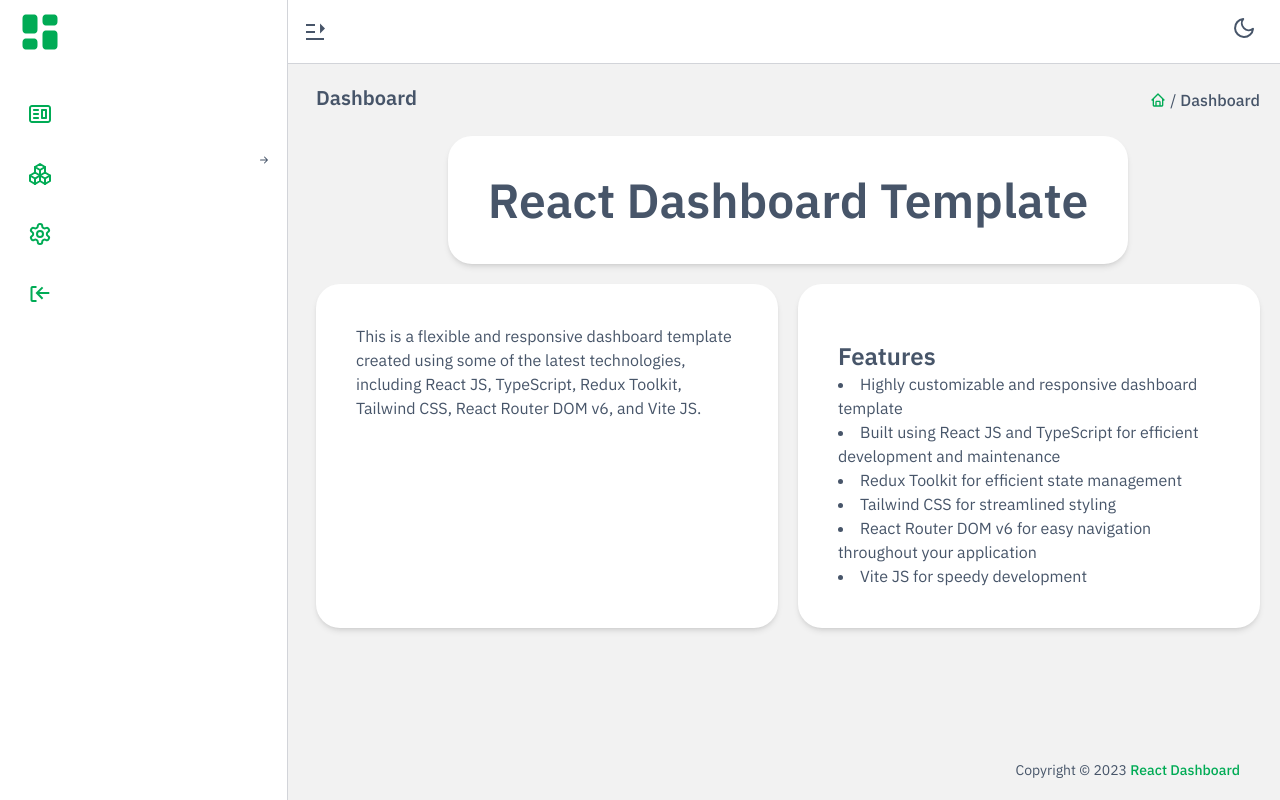
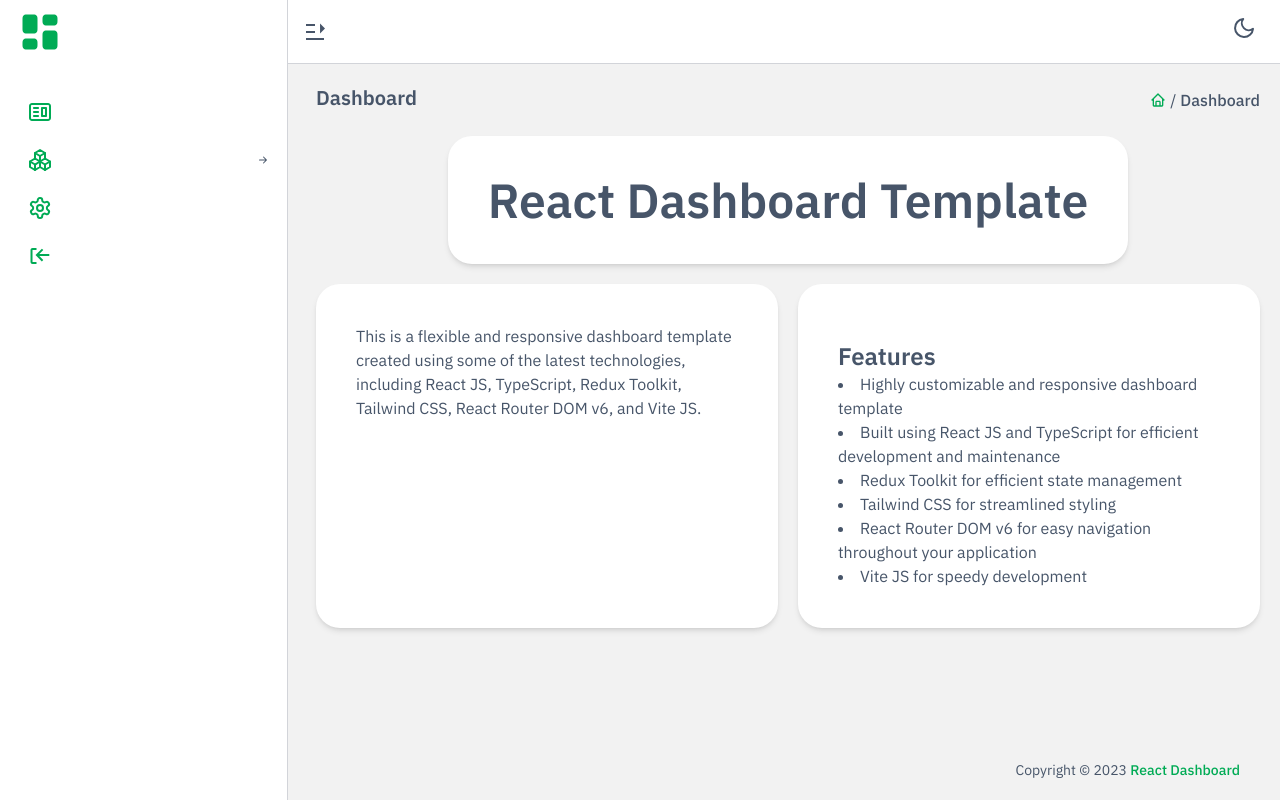
Before and after one commit to mdskrumi/react-dashboard-template, a React (Vite) app: page /auth/login in a window 1280 px wide. Both pictures are taken after typing "name@example.com", "Sample123" into the empty fields and a click on the button "Log In". Built offline with nearby package versions, Linux system fonts and the light colour scheme.

Commit message:
improve side bar, tab and pagination component

```diff
--- a/src/layout/Sidebar/SideBarItem.tsx
+++ b/src/layout/Sidebar/SideBarItem.tsx
@@ -19,6 +19,7 @@ export interface SideBarItemInterface {
     subMenus?: SideBarItemInterface[];
     children?: React.ReactNode;
     isMobile?: boolean;
+    isSub?: boolean;
 }
 
 const SideBarItem: React.FC<SideBarItemInterface> = ({
@@ -29,6 +30,7 @@ const SideBarItem: React.FC<SideBarItemInterface> = ({
     url,
     subMenus,
     isMobile,
+    isSub = false,
 }) => {
     const navigate = useNavigate();
     const dispatch = useAppDispatch();
@@ -36,8 +38,6 @@ const SideBarItem: React.FC<SideBarItemInterface> = ({
 
     const isOpen = useAppSelector((state) => state.util.isSidebarOpen);
     const [isExpanded, setIsExpanded] = useState(false);
-
-    console.log(isMobile);
 
     useEffect(() => {
         let shouldClose = true;
@@ -65,16 +65,25 @@ const SideBarItem: React.FC<SideBarItemInterface> = ({
     return (
         <>
             <div
-                className="h-[52px] cursor-pointer flex items-center w-72 my-1"
+                className={`${
+                    isOpen ? 'py-2' : 'py-1'
+                } cursor-pointer flex items-center ${
+                    isSub
+                        ? 'bg-ui dark:bg-ui-dark border-l-4 border-primary'
+                        : ''
+                } ${
+                    location.pathname === url &&
+                    id !== 'logout' &&
+                    'text-primary font-semibold'
+                }`}
                 onClick={(e) => {
                     e.stopPropagation();
 
-                    if (isMobile) {
+                    if (isMobile && type !== 'expandable') {
                         dispatch(setSidebarOpen(!isOpen));
                     }
 
                     if (id === 'logout') {
-                        // TODO: clear user data
                         localStorage.clear();
                         dispatch(clearUser());
                     }
@@ -85,20 +94,20 @@ const SideBarItem: React.FC<SideBarItemInterface> = ({
                     }
                 }}
             >
-                <div className="h-[52px] content-center">
+                <div className="py-1 content-center">
                     <div className="pl-7 mr-6">{icon()}</div>
                     <p
                         className={`mt-1 w-full caption text-center ${
                             isOpen
                                 ? 'animate-fade-out hidden'
                                 : 'animate-fade-in visible'
-                        }`}
+                        } hover:text-primary hover:font-semibold`}
                     >
                         {title}
                     </p>
                 </div>
                 <div
-                    className={`h-[52px] ${isOpen ? 'w-full' : 'w-0'} ${
+                    className={`${isOpen ? 'w-full' : 'w-0'} ${
                         location.pathname === url && id !== 'logout'
                             ? 'bg-main'
                             : ''
@@ -107,7 +116,9 @@ const SideBarItem: React.FC<SideBarItemInterface> = ({
                     <div className="flex justify-between items-center w-full">
                         {isOpen && (
                             <>
-                                <span className="animate-fade-in">{title}</span>
+                                <span className="animate-fade-in hover:text-primary hover:font-semibold">
+                                    {title}
+                                </span>
                                 {type === 'expandable' && (
                                     <BsArrowRightShort
                                         className="mr-4 duration-300"
@@ -126,15 +137,16 @@ const SideBarItem: React.FC<SideBarItemInterface> = ({
 
             <div
                 className={`overflow-hidden duration-500`}
-                style={{
-                    maxHeight: !isExpanded
-                        ? 0
-                        : 57 * import.meta.env.DASHBOARD_MAX_SUB_MENU,
-                }}
+                style={{ maxHeight: !isExpanded ? 0 : 57 * 7 }}
             >
                 {subMenus?.map((sub) => (
                     <div key={sub.id}>
-                        <SideBarItem {...sub} />
+                        <SideBarItem
+                            {...sub}
+                            isMobile={isMobile}
+                            key={sub.id}
+                            isSub
+                        />
                     </div>
                 ))}
             </div>
--- a/src/layout/Sidebar/index.tsx
+++ b/src/layout/Sidebar/index.tsx
@@ -6,149 +6,13 @@ import { setSidebarOpen } from 'store/reducers/util';
 import Logo from '/logo.svg';
 
 // Components
-import SideBarItem, { SideBarItemInterface } from 'layout/Sidebar/SideBarItem';
+import SideBarItem from 'layout/Sidebar/SideBarItem';
 
-// Icons
-import { TbPackages } from 'react-icons/tb';
-import { CgWebsite, CgLogOut, CgSpinner } from 'react-icons/cg';
-import { LuPackageCheck, LuSettings } from 'react-icons/lu';
-import { FaToggleOn } from 'react-icons/fa';
-import { HiBadgeCheck } from 'react-icons/hi';
-import { RxButton, RxDropdownMenu } from 'react-icons/rx';
-import { TbSquareNumber1 } from 'react-icons/tb';
+import { menus } from './menus';
 
 const Sidebar: React.FC = () => {
     const dispatch = useAppDispatch();
     const isOpen = useAppSelector((state) => state.util.isSidebarOpen);
-
-    const menus: SideBarItemInterface[] = [
-        {
-            id: 'dashboard',
-            title: 'Dashboard',
-            url: '/',
-            icon: () => <CgWebsite size={'1.5em'} className="text-primary" />,
-            type: 'url',
-            subMenus: [],
-        },
-        {
-            id: 'components',
-            title: 'Components',
-            url: '/components',
-            icon: () => <TbPackages size={'1.5em'} className="text-primary" />,
-            type: 'expandable',
-            subMenus: [
-                {
-                    id: 'accordion',
-                    title: 'Accordion',
-                    url: '/accordion',
-                    icon: () => (
-                        <LuPackageCheck
-                            size={'1.5em'}
-                            className="text-primary"
-                        />
-                    ),
-                    type: 'url',
-                    subMenus: [],
-                },
-                {
-                    id: 'alert',
-                    title: 'Alert',
-                    url: '/alert',
-                    icon: () => (
-                        <LuPackageCheck
-                            size={'1.5em'}
-                            className="text-primary"
-                        />
-                    ),
-                    type: 'url',
-                    subMenus: [],
-                },
-                {
-                    id: 'badge',
-                    title: 'Badge',
-                    url: '/badge',
-                    icon: () => (
-                        <HiBadgeCheck size={'1.5em'} className="text-primary" />
-                    ),
-                    type: 'url',
-                    subMenus: [],
-                },
-                {
-                    id: 'button',
-                    title: 'Button',
-                    url: '/button',
-                    icon: () => (
-                        <RxButton size={'1.5em'} className="text-primary" />
-                    ),
-                    type: 'url',
-                    subMenus: [],
-                },
-                {
-                    id: 'dropdown',
-                    title: 'Dropdown',
-                    url: '/dropdown',
-                    icon: () => (
-                        <RxDropdownMenu
-                            size={'1.5em'}
-                            className="text-primary"
-                        />
-                    ),
-                    type: 'url',
-                    subMenus: [],
-                },
-                {
-                    id: 'pagination',
-                    title: 'Pagination',
-                    url: '/pagination',
-                    icon: () => (
-                        <TbSquareNumber1
-                            size={'1.5em'}
-                            className="text-primary"
-                        />
-                    ),
-                    type: 'url',
-                    subMenus: [],
-                },
-                {
-                    id: 'spinner',
-                    title: 'Spinner',
-                    url: '/spinner',
-                    icon: () => (
-                        <CgSpinner size={'1.5em'} className="text-primary" />
-                    ),
-                    type: 'url',
-                    subMenus: [],
-                },
-                {
-                    id: 'tab',
-                    title: 'Tab',
-                    url: '/tab',
-                    icon: () => (
-                        <FaToggleOn size={'1.5em'} className="text-primary" />
-                    ),
-                    type: 'url',
-                    subMenus: [],
-                },
-            ],
-        },
-
-        {
-            id: 'settings',
-            title: 'Settings',
-            url: '/settings',
-            icon: () => <LuSettings size={'1.5em'} className="text-primary" />,
-            type: 'url',
-            subMenus: [],
-        },
-        {
-            id: 'logout',
-            title: 'Logout',
-            url: '/',
-            icon: () => <CgLogOut size={'1.5em'} className="text-primary" />,
-            type: 'url',
-            subMenus: [],
-        },
-    ];
 
     return (
         <>
--- /dev/null
+++ b/src/layout/Sidebar/menus.tsx
@@ -0,0 +1,126 @@
+import { SideBarItemInterface } from 'layout/Sidebar/SideBarItem';
+
+// Icons
+import { TbPackages, TbSquareNumber1 } from 'react-icons/tb';
+import { CgWebsite, CgLogOut, CgSpinner } from 'react-icons/cg';
+import { LuPackageCheck, LuSettings } from 'react-icons/lu';
+import { HiBadgeCheck } from 'react-icons/hi';
+import { RxButton, RxDropdownMenu } from 'react-icons/rx';
+import { FaToggleOn } from 'react-icons/fa';
+
+export const menus: SideBarItemInterface[] = [
+    {
+        id: 'dashboard',
+        title: 'Dashboard',
+        url: '/',
+        icon: () => <CgWebsite size={'1.5em'} className="text-primary" />,
+        type: 'url',
+        subMenus: [],
+    },
+    {
+        id: 'components',
+        title: 'Components',
+        url: '/components',
+        icon: () => <TbPackages size={'1.5em'} className="text-primary" />,
+        type: 'expandable',
+        subMenus: [
+            {
+                id: 'accordion',
+                title: 'Accordion',
+                url: '/accordion',
+                icon: () => (
+                    <LuPackageCheck size={'1.5em'} className="text-primary" />
+                ),
+                type: 'url',
+                subMenus: [],
+            },
+            {
+                id: 'alert',
+                title: 'Alert',
+                url: '/alert',
+                icon: () => (
+                    <LuPackageCheck size={'1.5em'} className="text-primary" />
+                ),
+                type: 'url',
+                subMenus: [],
+            },
+            {
+                id: 'badge',
+                title: 'Badge',
+                url: '/badge',
+                icon: () => (
+                    <HiBadgeCheck size={'1.5em'} className="text-primary" />
+                ),
+                type: 'url',
+                subMenus: [],
+            },
+            {
+                id: 'button',
+                title: 'Button',
+                url: '/button',
+                icon: () => (
+                    <RxButton size={'1.5em'} className="text-primary" />
+                ),
+                type: 'url',
+                subMenus: [],
+            },
+            {
+                id: 'dropdown',
+                title: 'Dropdown',
+                url: '/dropdown',
+                icon: () => (
+                    <RxDropdownMenu size={'1.5em'} className="text-primary" />
+                ),
+                type: 'url',
+                subMenus: [],
+            },
+            {
+                id: 'pagination',
+                title: 'Pagination',
+                url: '/pagination',
+                icon: () => (
+                    <TbSquareNumber1 size={'1.5em'} className="text-primary" />
+                ),
+                type: 'url',
+                subMenus: [],
+            },
+            {
+                id: 'spinner',
+                title: 'Spinner',
+                url: '/spinner',
+                icon: () => (
+                    <CgSpinner size={'1.5em'} className="text-primary" />
+                ),
+                type: 'url',
+                subMenus: [],
+            },
+            {
+                id: 'tab',
+                title: 'Tab',
+                url: '/tab',
+                icon: () => (
+                    <FaToggleOn size={'1.5em'} className="text-primary" />
+                ),
+                type: 'url',
+                subMenus: [],
+            },
+        ],
+    },
+
+    {
+        id: 'settings',
+        title: 'Settings',
+        url: '/settings',
+        icon: () => <LuSettings size={'1.5em'} className="text-primary" />,
+        type: 'url',
+        subMenus: [],
+    },
+    {
+        id: 'logout',
+        title: 'Logout',
+        url: '/',
+        icon: () => <CgLogOut size={'1.5em'} className="text-primary" />,
+        type: 'url',
+        subMenus: [],
+    },
+];
```
Also changed, not shown: src/components/Elements/Pagination/index.tsx (+14 -3 lines), src/components/Elements/Tab/index.tsx (+10 -5 lines).
